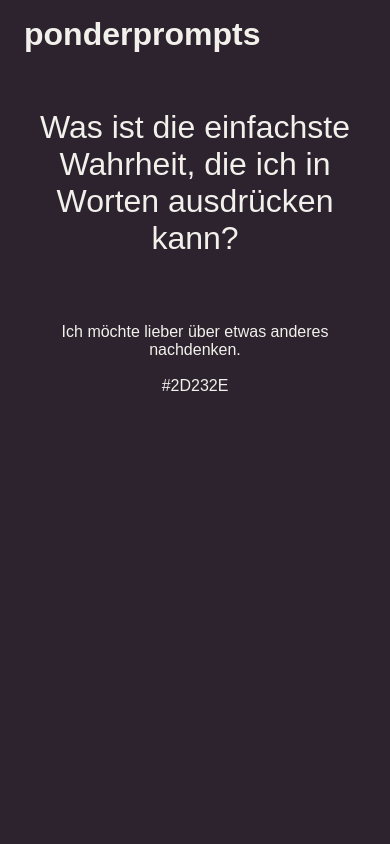
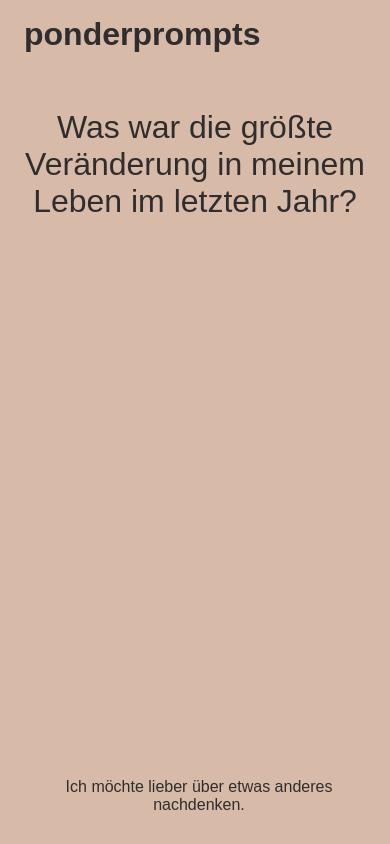
Before and after one commit to koryna/ponderprompts, an Angular app: page / in a window 390 px wide. Built offline with nearby package versions, Linux system fonts and the light colour scheme.

Commit message:
fix: too long questions and next button in mobile view

```diff
--- a/src/app/app.component.css
+++ b/src/app/app.component.css
@@ -16,18 +16,19 @@ h1 {
 }
 
 .next-button {
+  position: fixed;
+  bottom: 30px;
   margin: 0 3rem;
   text-align: center;
 }
 
 .color {
-  text-align: center;
+  display: none;
 }
 
 @media only screen and (min-width: 1080px) {
   .vertical-center {
     margin: 0;
-
     padding: 0;
     position: absolute;
     top: 40%;
@@ -35,7 +36,6 @@ h1 {
     transform: translateY(-44%);
     width: 99vw;
     text-align: center;
-
   }
 
   h1 {
--- a/src/assets/prompts.de.json
+++ b/src/assets/prompts.de.json
@@ -117,10 +117,6 @@
   },
   {
     "type": "QUESTION",
-    "content": "Welche Aktivität interessiert mich, die ich noch nicht ausprobiert habe und warum habe ich sie noch nicht ausprobiert?"
-  },
-  {
-    "type": "QUESTION",
     "content": "Worin bin ich wirklich schlecht, wieviel Anteil hat es an meiner Zeit und wie kann ich ihn senken?"
   },
   {
@@ -230,10 +226,6 @@
   {
     "type": "PROMPT",
     "content": "Ich fühle mich aufgeregt, wenn..."
-  },
-  {
-    "type": "QUESTION",
-    "content": "Stelle ich mir selbst genug fragen oder bleibe ich lieber bei dem was ich weiß? Was habe ich Angst herauszufinden?"
   },
   {
     "type": "QUESTION",
@@ -402,10 +394,6 @@
   {
     "type": "QUESTION",
     "content": "Ist es besser jemanden geliebt und verloren zu haben oder niemals geliebt zu haben?"
-  },
-  {
-    "type": "QUESTION",
-    "content": "Wenn ich all meinen weltlichen Besitz entsorgen müsste, mit Ausname dessen was ich einen Tagesrrucksack passt, was täte ich in den Rucksack und warum?"
   },
   {
     "type": "QUESTION",
@@ -593,10 +581,6 @@
   },
   {
     "type": "QUESTION",
-    "content": "Womit verbringe ich meine Zeit wirklich, wieviel davon ist noch nicht an meinen Träumen ausgerichtet und was tue ich als nächstes damit es mehr wird?"
-  },
-  {
-    "type": "QUESTION",
     "content": "Was ist mein Lieblingsgeräusch und warum?"
   },
   {
@@ -609,7 +593,15 @@
   },
   {
     "type": "QUESTION",
-    "content": "Was hättest du gern viel früher getan und was wirst du noch tun, von dem du dir wünschen wirst, du hättest es früher getan?"
+    "content": "Was hättest ich gern schon viel früher getan und warum?"
+  },
+  {
+    "type": "QUESTION",
+    "content": "Wovon werde ich in Zukunft wünschen ich hätte es viel früher getan?"
+  },
+  {
+    "type": "QUESTION",
+    "content": "Ich muss sofort alles zurücklassen und habe nur einen Tagesrucksack. Was pack ich ein und warum?"
   },
   {
     "type": "QUESTION",
@@ -622,5 +614,9 @@
   {
     "type": "QUESTION",
     "content": "Wie würdest ich meine Zukunft in 3 Worten beschreiben?"
+  },
+  {
+    "type": "QUESTION",
+    "content": "Womit verschwende ich meine Zeit?"
   }
 ]
```
